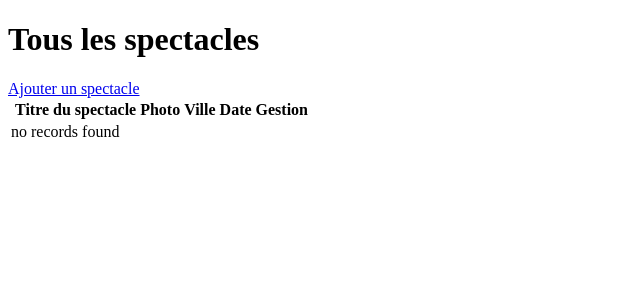
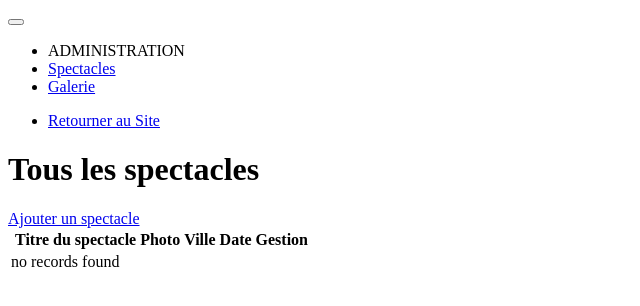
Before and after one commit to Niagaraa/wild-circus, a Symfony app: template templates/event/index.html.twig in a window 1280 px wide. Shown: the top 306 px of the page, without its empty margins (0-640 px from the left). Run offline with Twig, Linux system fonts and the light colour scheme; the template is opened without the code that fills it, so the values that code supplies are empty; some libraries are stand-ins or nearby versions; some web fonts are replaced.

Commit message:
navbar admin

```diff
--- /dev/null
+++ b/templates/admin/_navbar.html.twig
@@ -0,0 +1,26 @@
+<nav class="navbar navbar-expand-lg navbar-dark bg-dark fixed-top">
+    <button class="navbar-toggler" type="button" data-toggle="collapse" data-target="#navbarText"
+            aria-controls="navbarText" aria-expanded="false" aria-label="Toggle navigation">
+        <span class="navbar-toggler-icon"></span>
+    </button>
+    <div class="collapse navbar-collapse" id="navbarText">
+        <ul class="navbar-nav mr-auto">
+            <li class="nav-item">
+                <div class="nav-link">ADMINISTRATION</div>
+            </li>
+            <li class="nav-item">
+                <a class="nav-link" href="{{ path('event_index') }}">Spectacles</a>
+            </li>
+            <li class="nav-item">
+                <a class="nav-link" href="#">Galerie</a>
+            </li>
+        </ul>
+        <ul class="navbar-nav ml-auto">
+            <li class="nav-item">
+                <a class="btn btn-secondary text-dark" href="{{ path('index') }}">
+                    <i class="fas fa-reply mr-2"></i> Retourner au Site
+                </a>
+            </li>
+        </ul>
+    </div>
+</nav>
--- a/templates/event/edit.html.twig
+++ b/templates/event/edit.html.twig
@@ -1,9 +1,9 @@
-{% extends 'base.html.twig' %}
+{% extends 'layout_admin.html.twig' %}
 
 {% block title %}Modifier un spectacle{% endblock %}
 
 {% block body %}
-    <div class="container">
+    <div class="container admin">
 
         <a href="{{ path('event_index') }}" class="btn btn-secondary mt-5 mb-5">
             <i class="fas fa-reply mr-2"></i> Retour
--- a/templates/event/index.html.twig
+++ b/templates/event/index.html.twig
@@ -1,4 +1,4 @@
-{% extends 'base.html.twig' %}
+{% extends 'layout_admin.html.twig' %}
 
 {% block title %}Spectacles{% endblock %}
 
--- a/templates/event/new.html.twig
+++ b/templates/event/new.html.twig
@@ -1,11 +1,11 @@
-{% extends 'base.html.twig' %}
+{% extends 'layout_admin.html.twig' %}
 
 {% block title %}Nouveau spectacle{% endblock %}
 
 {% block body %}
-    <div class="container">
+    <div class="container admin">
 
-        <a href="{{ path('event_index') }}" class="btn btn-secondary">
+        <a href="{{ path('event_index') }}" class="btn btn-secondary mt-5">
             <i class="fas fa-reply mr-2"></i> Retour
         </a>
 
--- a/templates/event/show.html.twig
+++ b/templates/event/show.html.twig
@@ -1,4 +1,4 @@
-{% extends 'base.html.twig' %}
+{% extends 'layout_admin.html.twig' %}
 
 {% block title %}{{ event.title }}{% endblock %}
 
--- /dev/null
+++ b/templates/layout_admin.html.twig
@@ -0,0 +1,7 @@
+{% extends 'base.html.twig' %}
+
+{% block navbar %}
+    {% include 'admin/_navbar.html.twig' %}
+{% endblock %}
+
+{% block footer %}{% endblock %}
```
